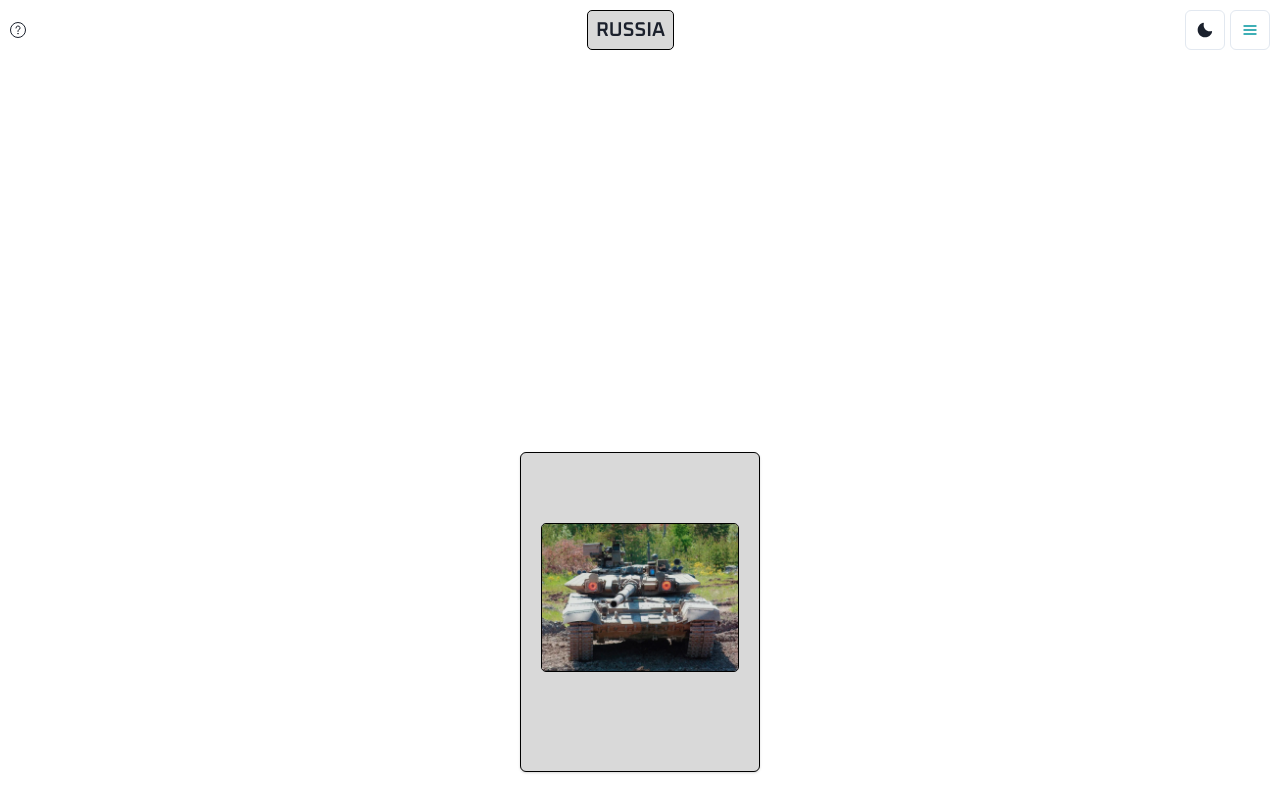
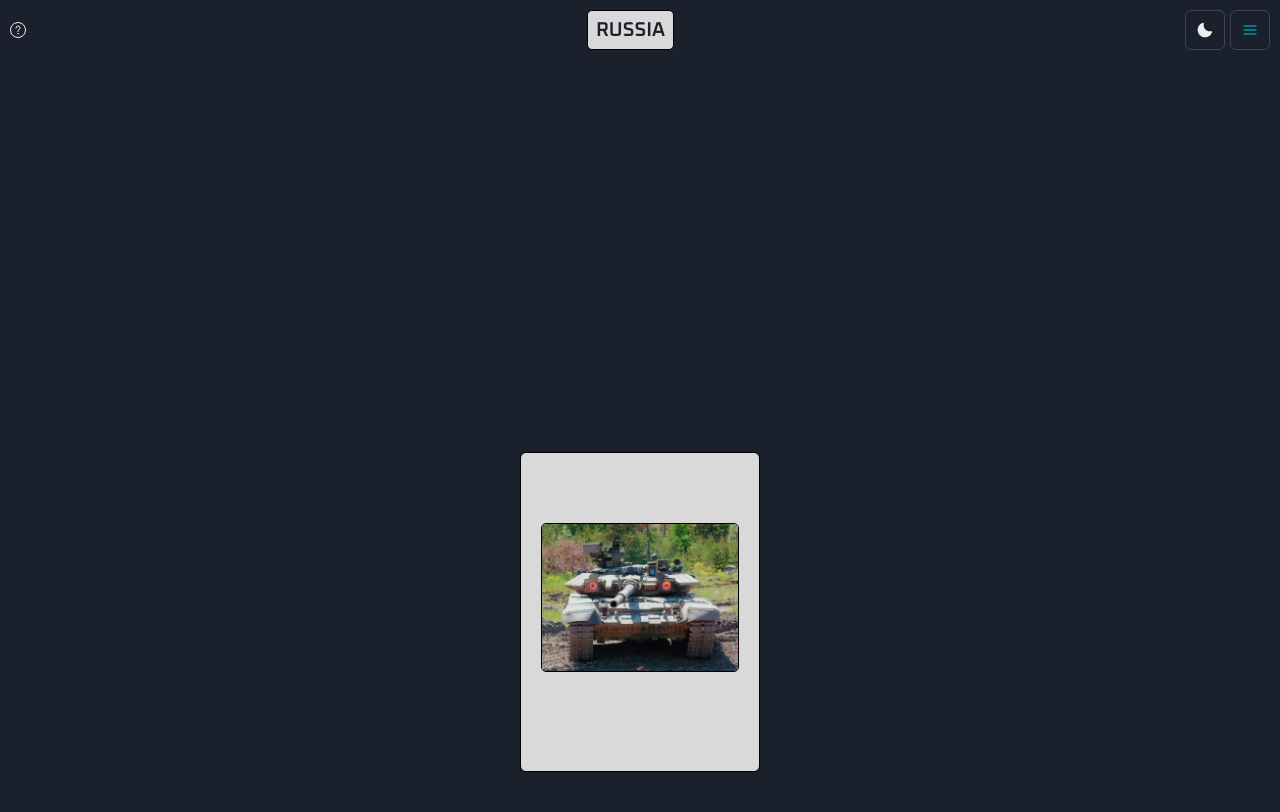
Before and after one commit to joegriff1410/Armour-Cards, a React (Vite) app in the folder view/: page /flash-cards in a window 1280 px wide. Both pictures are taken after a click on the button 1205 px from the left and 30 px from the top of the page. Shown: the top 812 px of the page. Built offline with nearby package versions, Linux system fonts and the light colour scheme.

Commit message:
Colour mode switch added

```diff
--- /dev/null
+++ b/view/src/components/ColorModeSwitch.tsx
@@ -0,0 +1,28 @@
+import { MoonIcon, SunIcon } from '@chakra-ui/icons';
+import { IconButton, useColorMode } from '@chakra-ui/react';
+
+const ColorModeSwitch = () => {
+    const { colorMode, toggleColorMode } = useColorMode();
+
+    if (colorMode === 'dark')
+        return (
+            <IconButton
+                aria-label={'Colour scheme change'}
+                icon={<MoonIcon />}
+                variant="outline"
+                onClick={toggleColorMode}
+            />
+        );
+
+    if (colorMode === 'light')
+        return (
+            <IconButton
+                aria-label={'Colour scheme change'}
+                icon={<SunIcon />}
+                variant="outline"
+                onClick={toggleColorMode}
+            />
+        );
+};
+
+export default ColorModeSwitch;
--- a/view/src/components/NavBar.tsx
+++ b/view/src/components/NavBar.tsx
@@ -1,4 +1,4 @@
-import { HamburgerIcon, MoonIcon } from '@chakra-ui/icons';
+import { HamburgerIcon } from '@chakra-ui/icons';
 import {
     Badge,
     Box,
@@ -18,6 +18,7 @@ import {
 } from '@chakra-ui/react';
 import { useRef } from 'react';
 import theme from '../theme';
+import ColorModeSwitch from './ColorModeSwitch';
 
 const NavBar = () => {
     const { isOpen, onOpen, onClose } = useDisclosure();
@@ -52,11 +53,7 @@ const NavBar = () => {
             </Badge>
             {/* TODO: dynamically render mode */}
             <Box marginLeft="40px">
-                <IconButton
-                    aria-label={'Colour scheme change'}
-                    icon={<MoonIcon />}
-                    variant="outline"
-                />
+                <ColorModeSwitch />
                 <IconButton
                     aria-label={'menu button'}
                     color={theme.colors.tertiary}
--- a/view/src/main.tsx
+++ b/view/src/main.tsx
@@ -1,16 +1,15 @@
 import React from 'react';
 import ReactDOM from 'react-dom/client';
-import { ChakraProvider } from '@chakra-ui/react';
+import { ChakraProvider, ColorModeScript, theme } from '@chakra-ui/react';
 import { RouterProvider } from 'react-router-dom';
 import './index.css';
 import router from './routes';
-
-
 
 ReactDOM.createRoot(document.getElementById('root')!).render(
     <React.StrictMode>
         <ChakraProvider>
             <RouterProvider router={router} />
+            <ColorModeScript initialColorMode={theme.config.initialColorMode} />
         </ChakraProvider>
     </React.StrictMode>
 );
--- a/view/src/theme.ts
+++ b/view/src/theme.ts
@@ -1,4 +1,4 @@
-import { extendTheme } from '@chakra-ui/react';
+import { ThemeConfig, extendTheme } from '@chakra-ui/react';
 import '@fontsource/oxanium/600.css';
 
 const colors = {
@@ -14,6 +14,11 @@ const fonts = {
     body: 'oxanium',
 };
 
-const theme = extendTheme({ colors, fonts });
+const config: ThemeConfig = {
+    initialColorMode: 'dark',
+    useSystemColorMode: false,
+}
+
+const theme = extendTheme({ colors, fonts, config });
 
 export default theme;
```
